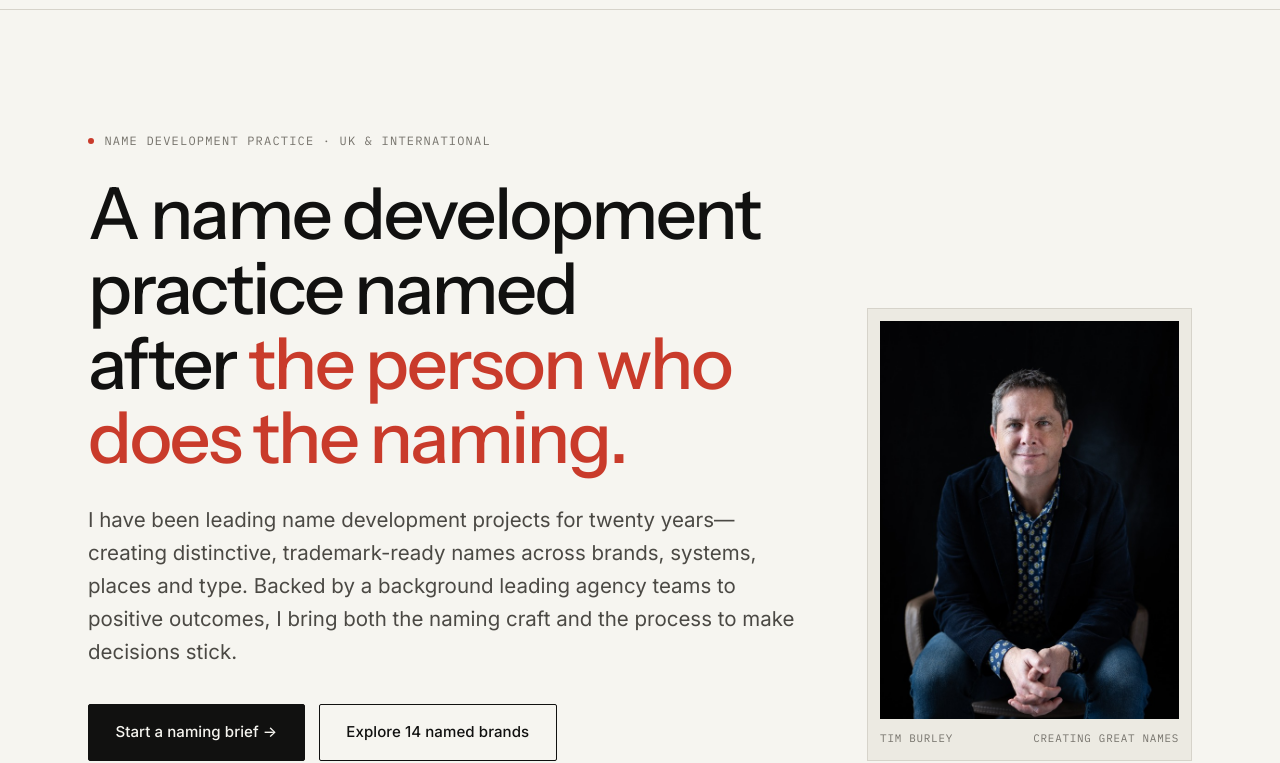
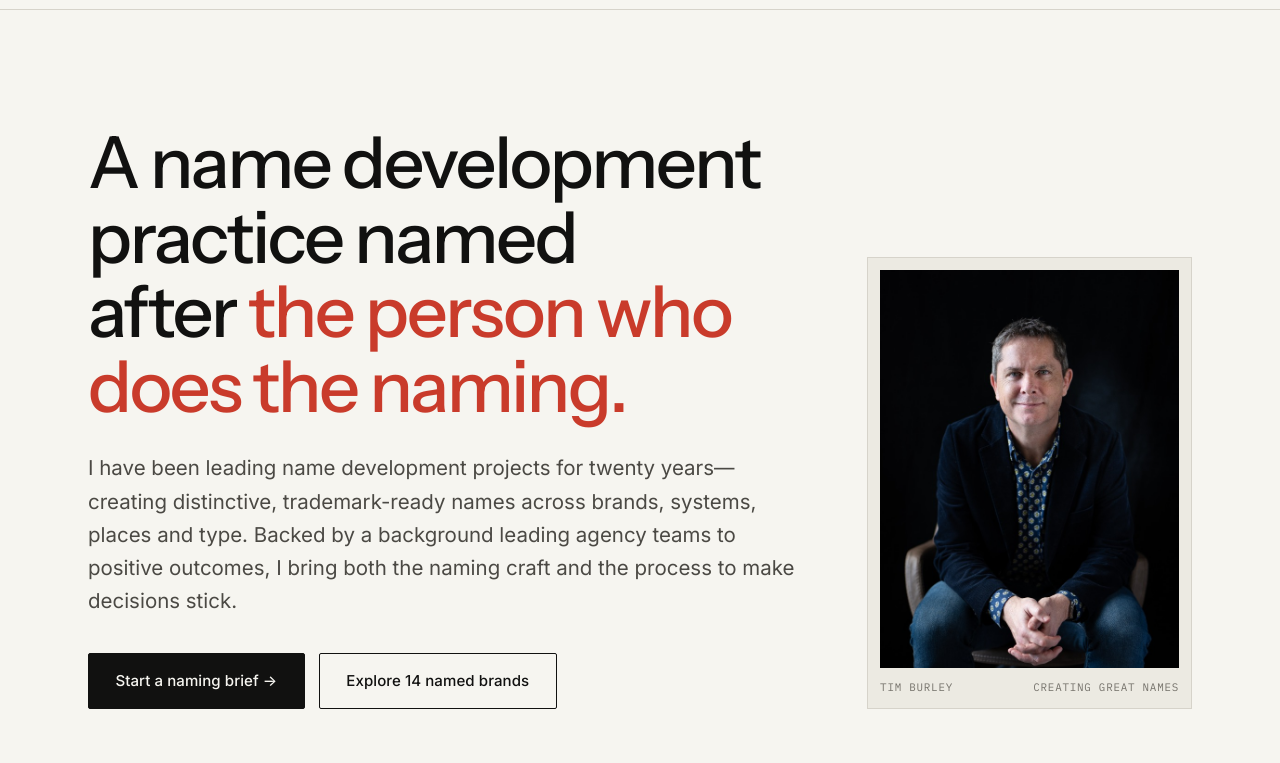
Before and after one commit to Spatch27/timburley.com, a plain HTML site: page public/index.html in a window 1280 px wide. Shown: the part 63-826 px from the top of the page. Drawn offline with Linux system fonts and the light colour scheme.

Commit message:
Remove hero eyebrow from homepage while keeping page eyebrows elsewhere

```diff
--- a/public/index.html
+++ b/public/index.html
@@ -49,9 +49,6 @@
       <div class="container">
         <div class="hero__grid hero__grid--split">
           <div>
-            <div class="hero__eyebrow">
-              <span class="eyebrow">Name Development Practice · UK &amp; International</span>
-            </div>
             <h1 class="h-display hero__title">
               A name development practice named after <em>the person who does the naming.</em>
             </h1>
```
